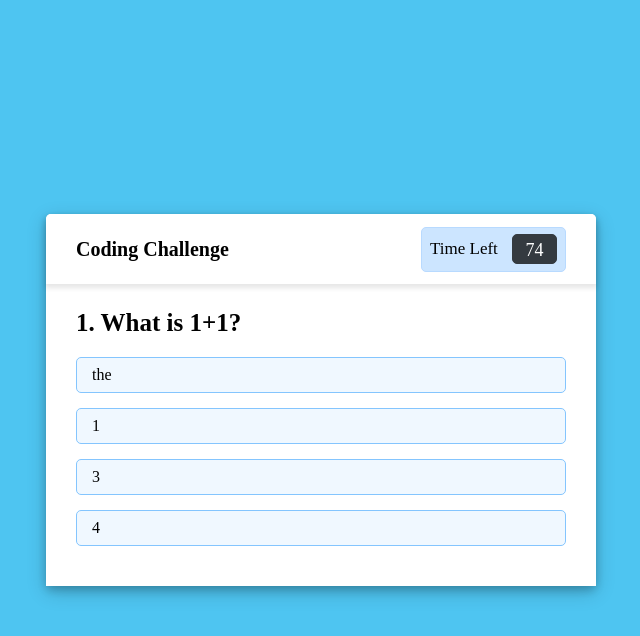
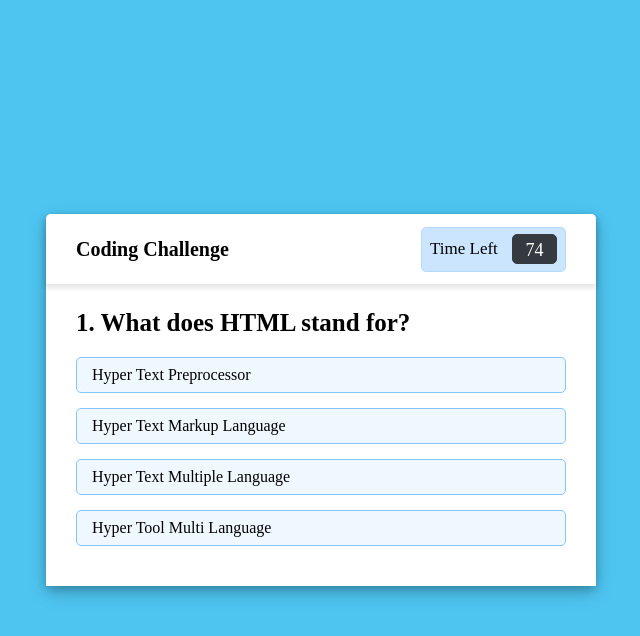
Before and after one commit to Chrispruiz/Code-Quiz, a plain HTML site: page index.html in a window 1280 px wide. Both pictures are taken after a click on the button "Start Coding Quiz Challenge!". Shown: the whole page, without its empty margins (319-959 px from the left). Drawn offline with Linux system fonts and the light colour scheme.

Commit message:
fixed timer, added questions, fixed back button

```diff
--- a/assets/js/questions.js
+++ b/assets/js/questions.js
@@ -1,59 +1,57 @@
-// creating an array and passing the number, questions, optionms, and answers
 let questions = [
     {
     numb: 1,
-        question: "What is 1+1?",
-        answer: "the",
+    question: "What does HTML stand for?",
+    answer: "Hyper Text Markup Language",
     options: [
-            "the",
-            "1",
-            "3",
-            "4"
+      "Hyper Text Preprocessor",
+      "Hyper Text Markup Language",
+      "Hyper Text Multiple Language",
+      "Hyper Tool Multi Language"
     ]
   },
     {
     numb: 2,
-        question: "2Question",
-        answer: "answer2",
+    question: "What does CSS stand for?",
+    answer: "Cascading Style Sheet",
     options: [
-            "answer1",
-            "answer2",
-            "answer3",
-            "answer4"
+      "Common Style Sheet",
+      "Colorful Style Sheet",
+      "Computer Style Sheet",
+      "Cascading Style Sheet"
     ]
   },
     {
     numb: 3,
-        question: "3Question",
-        answer: "answer3",
+    question: "What does PHP stand for?",
+    answer: "Hypertext Preprocessor",
     options: [
-            "answer1",
-            "answer2",
-            "answer3",
-            "answer4"
+      "Hypertext Preprocessor",
+      "Hypertext Programming",
+      "Hypertext Preprogramming",
+      "Hometext Preprocessor"
     ]
   },
     {
     numb: 4,
-        question: "4Question",
-        answer: "answer4",
+    question: "What does SQL stand for?",
+    answer: "Structured Query Language",
     options: [
-            "answer1",
-            "answer2",
-            "answer3",
-            "answer4"
+      "Stylish Question Language",
+      "Stylesheet Query Language",
+      "Statement Question Language",
+      "Structured Query Language"
     ]
   },
     {
     numb: 5,
-        question: "5Question",
-        answer: "answer5",
+    question: "What does XML stand for?",
+    answer: "eXtensible Markup Language",
     options: [
-            "answer1",
-            "answer2",
-            "answer3",
-            "answer4"
+      "eXtensible Markup Language",
+      "eXecutable Multiple Language",
+      "eXTra Multi-Program Language",
+      "eXamine Multiple Language"
     ]
   },
-
-]
+];
--- a/assets/js/script.js
+++ b/assets/js/script.js
@@ -2,6 +2,8 @@
 const start_btn = document.querySelector(".start_btn button");
 const quiz_box = document.querySelector(".quiz_box");
 const timeCount = quiz_box.querySelector(".timer .timer_sec");
+
+
 
 // if start button clicked
 start_btn.onclick = ()=> {
@@ -28,39 +30,54 @@ option.onclick = ()=> {
         showResultBox();
     }
 }
+
 // getting questions and options from array
 function showQuestions(index) {
     const que_text = document.querySelector(".que_text");
     const option_list = document.querySelector(".option_list");
     let que_tag = '<span>'+ questions[index].numb + '. ' + questions[index].question +'</span>';
-    let option_tag = '<div class="option">'+ questions[index].options[0] +'<span></span></div>'
-                    + '<div class="option">'+ questions[index].options[1] +'<span></span></div>'
-                    + '<div class="option">'+ questions[index].options[2] +'<span></span></div>'
-                    + '<div class="option">'+ questions[index].options[3] +'<span></span></div>';
+    let option_tag = '<div class="option"><span>'+ questions[index].options[0] +'</span></div>'
+                    + '<div class="option"><span>'+ questions[index].options[1] +'</span></div>'
+                    + '<div class="option"><span>'+ questions[index].options[2] +'</span></div>'
+                    + '<div class="option"><span>'+ questions[index].options[3] +'</span></div>';
     que_text.innerHTML = que_tag;
     option_list.innerHTML = option_tag;
 
-    const option = option_list.querySelectorAll(".option");
-    for (let i = 0; i < option.length; i++) {
-        option[i].setAttribute("onlick", "optionSelected(this)");
+    const option = option_list.querySelectorAll('.option');
+    for (i = 0; i < option.length; i++) {
+        option[i].setAttribute('onlick', 'optionSelected(this)');
     }
 }
 
-function optionSelected(answer){
-    let userAns = answer.textContent;
+function optionSelected(answer) {
+    let userAns = options.textContent;
     console.log(userAns);
+}
 
+// if quitQuiz button clicked
+restart_quiz.onclick = ()=>{
+    window.location.reload(); //reload the current window
 }
 
 function showResultBox() {
     quiz_box.classList.remove("activeQuiz"); // hide quiz box
     result_box.classList.add("activeResult"); // show result box
+
+    const score_text = document.querySelector(".score_text");
+    let score_tag = 'Your score is' + counter;
+    score_text.innerHTML = score_tag;
+
 }
-
+// timer
 function startTimer(time){
     counter = setInterval(timer, 1000);
     function timer() {
         timeCount.textContent = time;
         time--;
+        if (time < 0) {
+            clearInterval(counter)
+            quiz_box.classList.remove("activeQuiz");
+            result_box.classList.add("activeResult");
+        }
     }
 }
--- a/index.html
+++ b/index.html
@@ -50,7 +50,7 @@
         </div>
         <div class="buttons">
             <button class="restart">Go Back</button>
-            <button class="clear">Clear High Scores</button>
+            <button class="scores">High Scores</button>
         </div>
     </div>
     <script src="./assets/js/script.js"></script>
```
Lines whose indentation alone changed are shown as unchanged.
